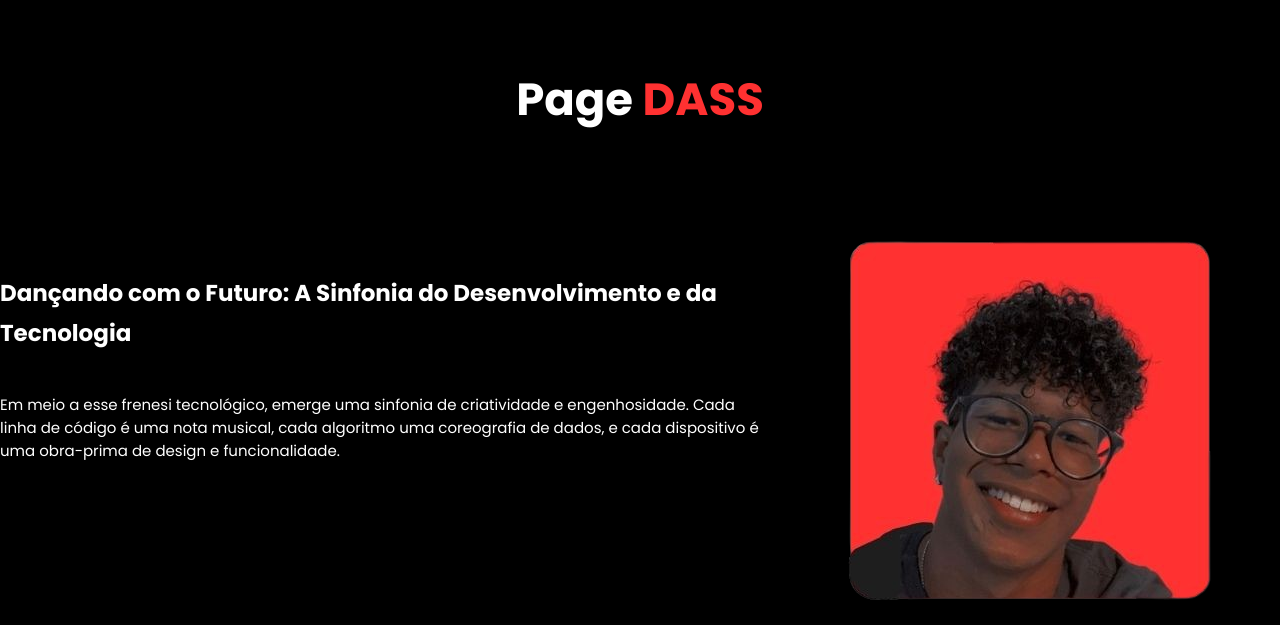
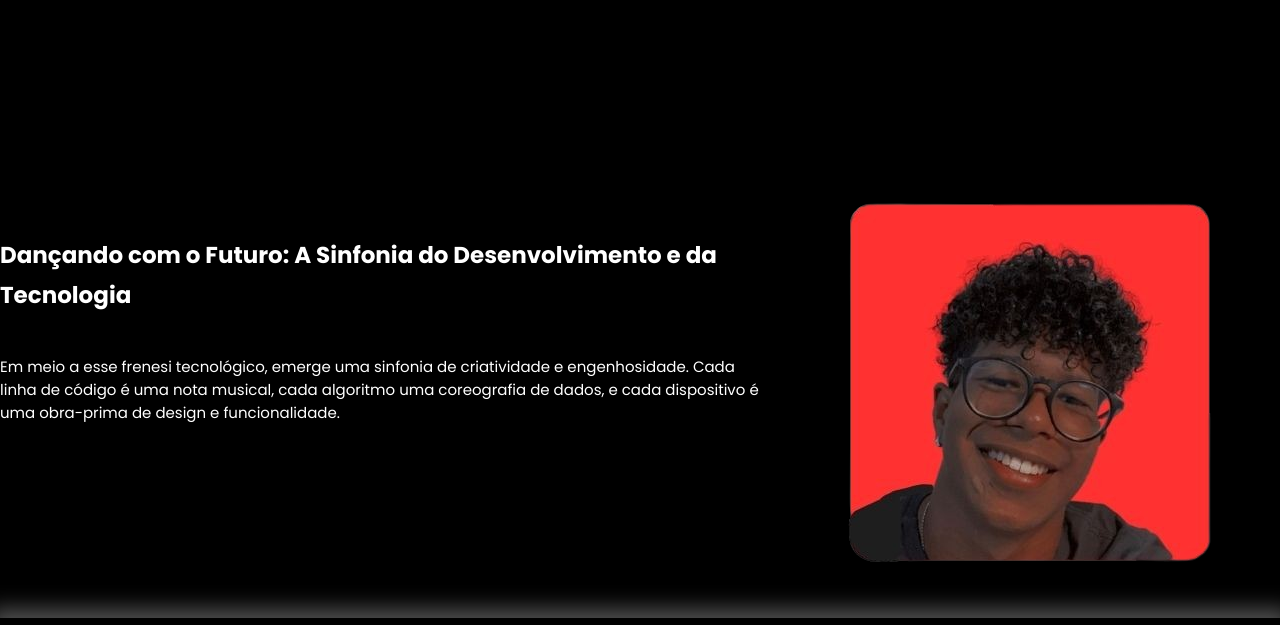
Before and after one commit to Daavzin/Portifoliodass, a plain HTML site: page PortfolioSite/index.html in a window 1280 px wide. Shown: the part 170-795 px from the top of the page. Drawn offline with nearby package versions, Linux system fonts and the light colour scheme; a web font is replaced by a local one.

Commit message:
Update index.html

```diff
--- a/PortfolioSite/index.html
+++ b/PortfolioSite/index.html
@@ -49,7 +49,7 @@
         <section class="topo-do-site" >
             <div class="interface">
                 <div class="titulo-site" id="home" >
-                    <h2>Page <span>DASS</span></h2>
+                 <h6 style="color: black;">.</h6>
                 </div>
                 <!-- titulo -->
                 <div class="flex">
```
